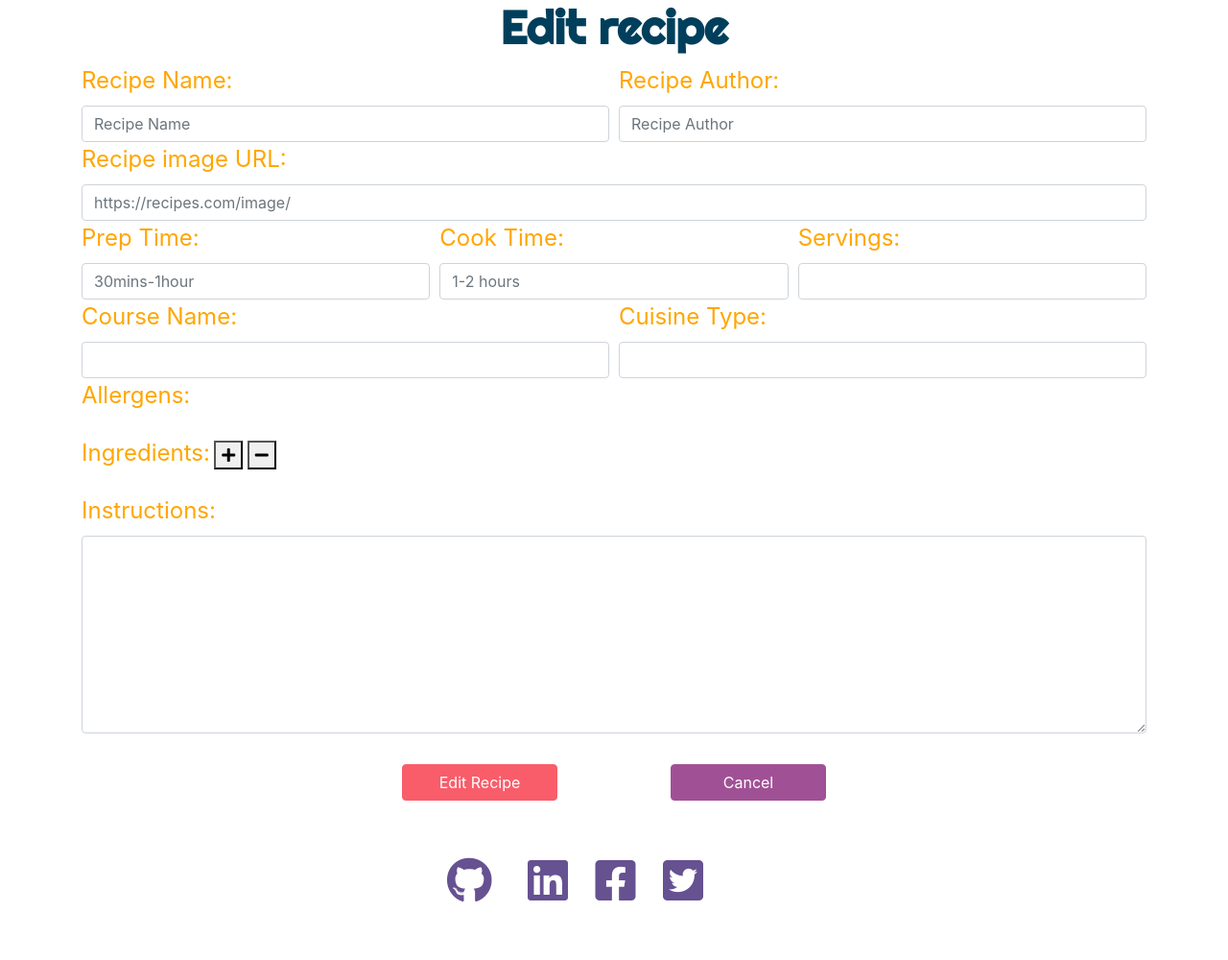
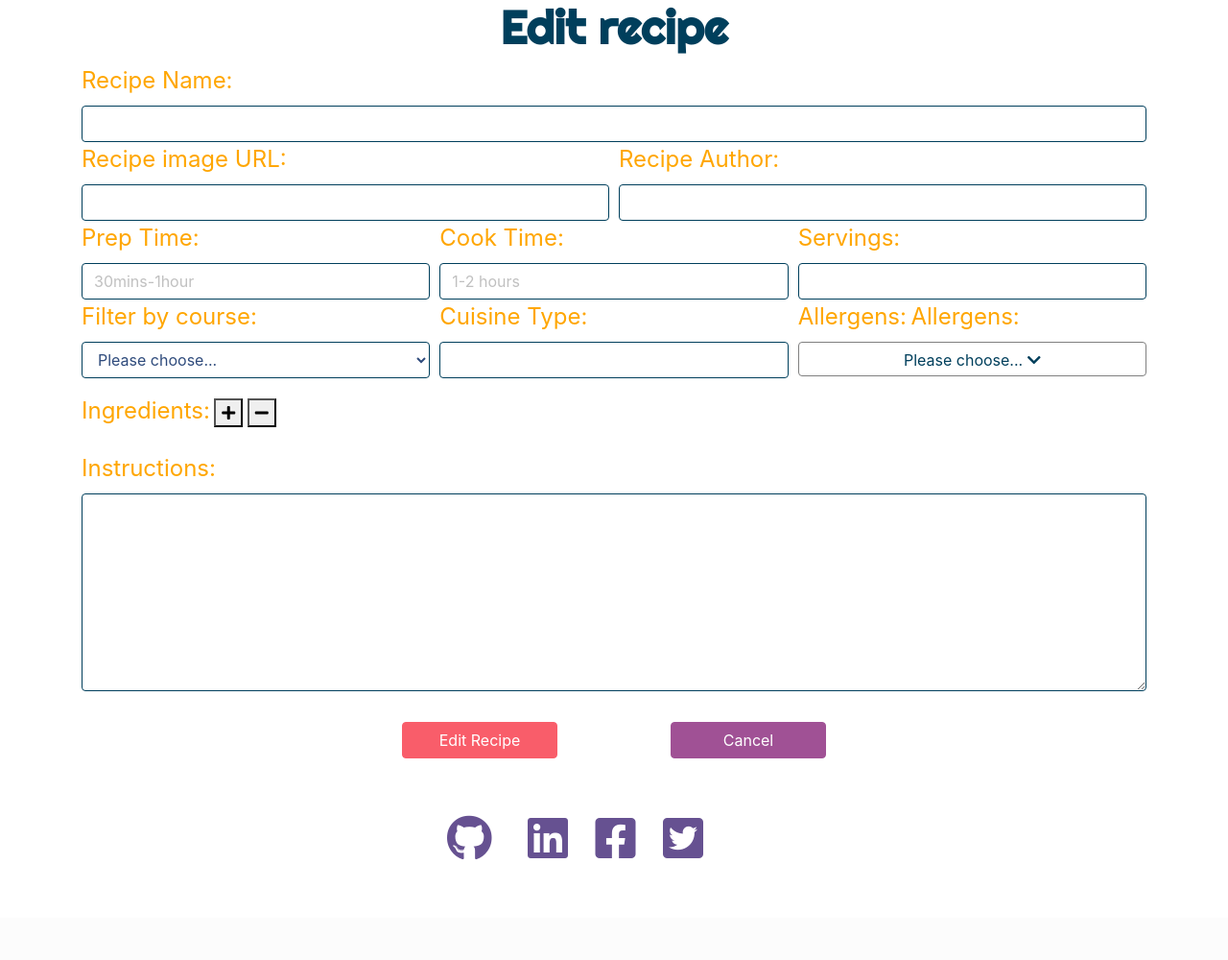
Before and after one commit to LibbyH52/Cookbook-App, a Flask app: template templates/editrecipe.html in a window 1280 px wide. Shown: the part 480-1480 px from the top of the page at 96% size. After the commit the page ends 1375 px from the top, so only its background shows below. Run offline with Flask 2, Linux system fonts and the light colour scheme; the template is opened without the code that fills it, so the values that code supplies are empty; some libraries are stand-ins or nearby versions.

Commit message:
added dropdown button for allergen check boxes in add and edit recipe. Removed inline class from check boxes in edit recipe. Styled allergen button and other form elements in style.css. Changed text on Allergens button in browse, add and edit recipe. Updated add and edit recipe functions in app.py to enable select menu for course name

```diff
--- a/app.py
+++ b/app.py
@@ -56,9 +56,10 @@ def display_recipe(recipe_id):
 #selects a recipe and retreives from the database using its id and displays it in a form to allow the user to edit its properties
 @app.route('/edit_recipe/<recipe_id>')
 def edit_recipe(recipe_id):
+    courses=mongo.db.course.find()
     #get the recipe that matches the recipe id '_id' is the key
     recipe=mongo.db.recipes.find_one({'_id':ObjectId(recipe_id)})
-    return render_template("editrecipe.html", recipe=recipe, allergens=mongo.db.allergens.find())
+    return render_template("editrecipe.html", recipe=recipe, courses=courses, allergens=mongo.db.allergens.find())
 
 #updates the database with edited recipe
 @app.route('/update_recipe/<recipe_id>', methods=["GET", "POST"])
@@ -86,7 +87,8 @@ def update_recipe(recipe_id):
 # displays a form that allows the user to add a recipe to the database (only partially complete)
 @app.route('/add_recipe')
 def add_recipe():
-    return render_template('addrecipe.html', allergens=mongo.db.allergens.find())
+    courses=mongo.db.course.find()
+    return render_template('addrecipe.html', courses=courses, allergens=mongo.db.allergens.find())
 
 @app.route('/insert_recipe', methods=["GET", "POST"])
 def insert_recipe():
@@ -131,7 +133,7 @@ def insert_recipe():
 #deletes a recipe
 @app.route('/delete_recipe/<recipe_id>')
 def delete_recipe(recipe_id):
-    mongo.db.recipes.remove({'_id':ObjectId(recipe_id)})
+    #mongo.db.recipes.remove({'_id':ObjectId(recipe_id)})
     return redirect(url_for('browse_recipes'))
 
 if __name__ == '__main__':
--- a/static/css/style.css
+++ b/static/css/style.css
@@ -78,7 +78,11 @@ h5 {
 .btn-allergen:focus,
 .btn-allergen:active,
 .btn-allergen:active:focus{
-    width: 80%;
+    background-color: #ffffff;
+    border-color: grey;
+    color: #003f5c;
+    height: 36px;
+    width: 100%;
 }
 
 .btn-filter,
@@ -170,9 +174,15 @@ h5 {
     width: 100%;
 }
 
-.form-inline .form-control {
+.form-control{
+    border-color: #003f5c;
+    color: #2f4b7c;
+    margin: 0 auto;
     width: 100%;
-    margin: 0 auto;
+}
+
+.form-control::placeholder{
+    color: #C0C0C0;
 }
 
 label{
@@ -267,7 +277,7 @@ footer a:visited {
     }
 
     .btn-allergen{
-        margin-top: 2.5em;
+        width: 100%;
     }
     label {
         font-size: 1.5em;
--- a/templates/editrecipe.html
+++ b/templates/editrecipe.html
@@ -3,19 +3,19 @@
   <h2>Edit recipe</h2>
     <form action="{{ url_for('update_recipe', recipe_id=recipe._id)}}" method="POST" class="edit-recipe">
       <div class="form-row">
+        <div class="col-sm-12 col-md-12 col-lg-12">
+          <label for="recipe_name">Recipe Name: </label>
+          <input type="text" class="form-control" name="recipe_name" id="recipe_name" value="{{recipe.recipe_name}}" required>
+        </div>
+      </div>
+      <div class="form-row">
         <div class="col-sm-12 col-md-12 col-lg-6">
-          <label for="recipe_name">Recipe Name: </label>
-          <input type="text" class="form-control" name="recipe_name" id="recipe_name" placeholder="Recipe Name" value="{{recipe.recipe_name}}">
+          <label for="basic-url">Recipe image URL:</label>
+          <input type="text" class="form-control" name="image_url" id="image_url" value="{{recipe.image_url}}" required>
         </div>
         <div class="col-sm-12 col-md-12 col-lg-6">
           <label for="author">Recipe Author: </label>
-          <input type="text" class="form-control" name="author" id="author" placeholder="Recipe Author" value="{{recipe.author}}">
-        </div>
-      </div>
-      <div class="form-row">
-         <div class="col-sm-12 col-md-12">
-          <label for="basic-url">Recipe image URL:</label>
-          <input type="text" class="form-control"name="image_url" id="image_url" aria-describedby="basic-addon3" placeholder="https://recipes.com/image/" value="{{recipe.image_url}}">
+          <input type="text" class="form-control" name="author" id="author" value="{{recipe.author}}" required>
         </div>
       </div>
       <div class="form-row">
@@ -33,17 +33,30 @@
         </div>
       </div>
       <div class="form-row">
-        <div class="col-sm-12 col-md-6">
-          <label for="course_name">Course Name: </label>
-          <input type="text" class="form-control" name="course_name" id="course" placeholder="{{recipe.course_name}}" value="{{recipe.course_name}}">
+        <div class="col-sm-12 col-md-4">
+          <div class="form-group">
+              <label for="course">Filter by course: </label>
+                <select class="form-control" name="course" id="course">
+                  <option disabled selected>Please choose...</option>
+                  {% for course in courses %}
+                    {% if course.course_name == recipe.course_name %}
+                      <option value="{{course.course_name}}" selected> {{course.course_name}}</option>
+                    {% else %}
+                      <option value="{{course.course_name}}"> {{course.course_name}}</option>
+                    {% endif %}
+                  {% endfor %}
+                </select>
+            </div>
         </div>
-        <div class="col-sm-12 col-md-6">
+        <div class="col-sm-12 col-md-4 form-group">
           <label for="cuisine">Cuisine Type: </label>
           <input type="text" class="form-control" name="cuisine_name" id="cuisine" placeholder="{{recipe.cuisine_name}}" value="{{recipe.cuisine_name}}">
         </div>
-      </div>
-      <div class="form-group">
+          <div class=" col-sm-12 col-md-6 col-lg-4 form-group">
           <label for="allergens">Allergens: </label>
+          <label for="basic-url">Allergens:</label>
+          <button class="btn btn-outline-primary btn-allergen" type="button" data-toggle="collapse" data-target="#collapseAllergen" aria-expanded="false" aria-controls="collapseExample">Please choose... <i class="fas fa-chevron-down"></i><data-target></data-target></button>
+            <div class="collapse" id="collapseAllergen">
             {% for allergen in allergens %}
               {% if allergen.allergen_name in recipe.allergens %}
                 <div class="form-check-inline">
@@ -52,16 +65,19 @@
                     {{allergen.allergen_name}}</label>
               </div>
               {% else %}
-              <div class="form-check-inline">
+              <div class="form-check">
                 <input class="form-check-input" type="checkbox" value="{{allergen.allergen_name}}" name="allergen" id="allergen_name">
                 <label class="form-check-label" for="{{allergen.allergen_name}}">
                     {{allergen.allergen_name}}</label>
               </div>
               {% endif %}
             {% endfor %}
+          </div>
       </div>
-      <div class="form-group">
-        <label for="ingredients">Ingredients: </label>
+      </div>
+      <div class="form-row">
+        <div class="col-sm-12 col-md-12 col-lg-12 form-group">
+           <label for="ingredients">Ingredients: </label>
         {% for ingredient in recipe.ingredients %}
           <input type="text" class="form-control" name="ingredient" id="ingredient" placeholder="{{ingredient}}" value="{{ingredient}}">
         {% endfor %}
@@ -69,10 +85,13 @@
           </button>
         <button type="button" class="remove-input-btn"><i class="fa fa-minus" aria-hidden="true"></i>
           </button>
-    </div>
-    <div class="form-group">
+        </div>
+      </div>
+      <div class="form-row">
+       <div class="col-sm-12 col-md-12 col-lg-12 form-group">
         <label for="instructions">Instructions: </label>
         <textarea class="form-control" name="instructions" id="instructions" value="{{recipe.instructions}}" rows="8">{{recipe.instructions}}</textarea>
+      </div>
     </div>
     <div class="form-row">
       <div class="col-sm-12 col-md-6 offset-lg-3 col-lg-3">
```
Also changed, not shown: templates/addrecipe.html (+24 -15 lines), templates/browserecipes.html (+3 -10 lines).
